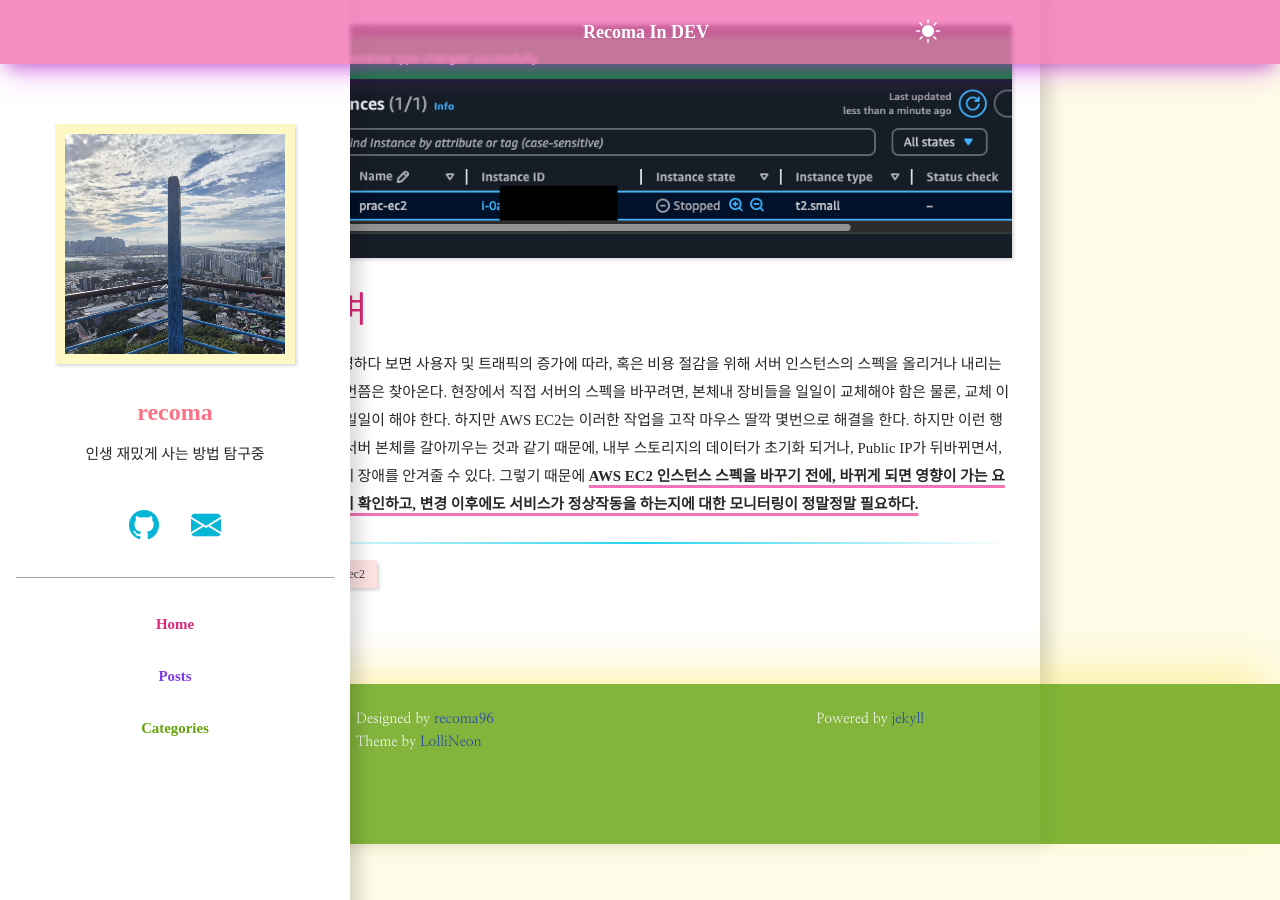
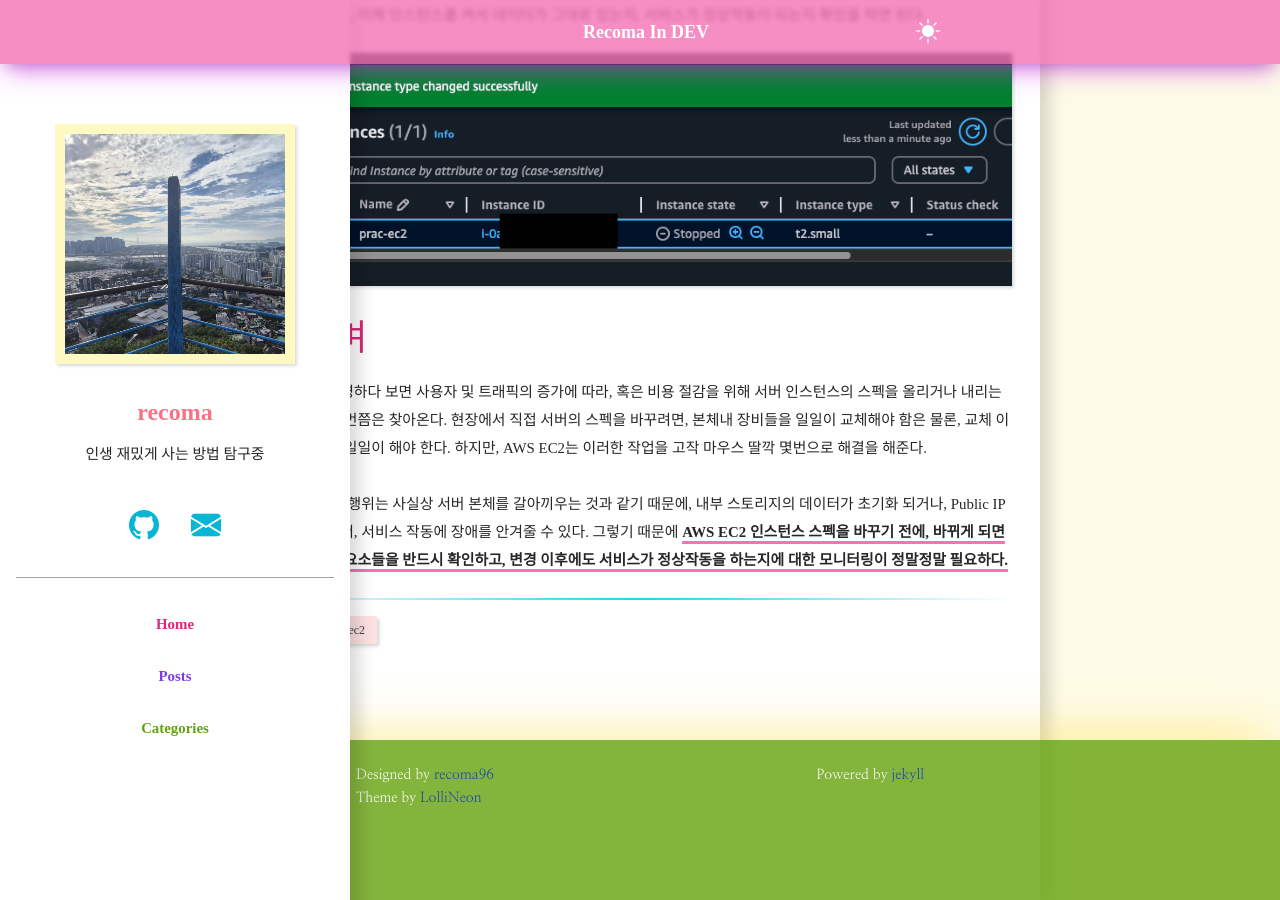
Before and after one commit to recoma96/recoma96.github.io, a Jekyll site: the page built from _posts/2024-11-29-change-type-of-ec2-instance.md, in a window 1280 px wide and 900 px high, scrolled down 6150 px. Built offline with Jekyll 4.4.1, drawn with Linux system fonts in a browser that asks for light colours; some web fonts are replaced; a style sheet for code colours, icons or effects is not loaded; some of the changed text lies outside the part shown.

Commit message:
update: EC2 유형 변경 일부 문법 수정

````diff
--- a/_posts/2024-11-29-change-type-of-ec2-instance.md
+++ b/_posts/2024-11-29-change-type-of-ec2-instance.md
@@ -10,8 +10,10 @@
 
 # 개요
 
-사이드 프로젝트나, 실무에서 대부분 서버를 돌릴 때 AWS EC2 인스턴스를 사용한다. 그런데, 사용하다 보면 인스턴스의 스펙을 올리거나 내려야 할 상황이 생긴다. 예를 들어 운영하고 있는 서버에 사용자가 증가하면서 트래픽이 많아지게 되고, 트래픽이 많아지게 되면서 CPU, RAM 사용량이 기하급수적으로 증가하게 된다면 인스턴스 스펙을 올리는 **스케일 업(Scale Up)**을 고려해야 한다. (로드밸런싱을 적극 사용하고 있다면 서버 대수를 늘리는 **스케일 (Scale Out)**을 할 수도 있겠지만. 이번 포스트에서는 이게 주제가 아니므로 패스...). 혹은 사용 대비 비용이 너무 많이 들어가 돈낭비가 지속된다면 반대로 서버 스펙을 줄일 필요가 있다.
+사이드 프로젝트나 실무에서 대부분 서버를 돌릴 때 AWS EC2 인스턴스를 사용한다. 그런데, 사용하다 보면 인스턴스의 스펙을 올리거나 내려야 할 상황이 생긴다. 예를 들어 운영하고 있는 서버에 사용자가 증가하면서 트래픽이 많아지게 되고, 트래픽이 많아지게 되면서 CPU, RAM 사용량이 기하급수적으로 증가하게 된다면, 인스턴스 스펙을 올리는 **스케일 업(Scale Up)**을 고려해야 한다. (로드밸런싱을 적극 사용하고 있다면 서버 대수를 늘리는 **스케일 (Scale Out)**을 할 수도 있겠지만. 이번 포스트에서는 이게 주제가 아니므로 패스...). 혹은 사용 대비 비용이 너무 많이 들어가 돈낭비가 지속된다면 반대로 서버 스펙을 줄일 필요가 있다.
+
 <br>
+
 순수 자체 구축된 컴퓨터를 사용하고 있다면, CPU또는 RAM을 직접 갈아끼워야 하는 수고가 만만치 않은 데다, 마더보드하고 호환되지 않을 경우 전체를 다 들어내야 하는 등, 많은 인력이 소모될 것이다. 하지만 EC2, Azure 같은 클라우드 서비스를 사용하고 있다면, 마우스 몇번 깔딱으로 스펙을 바꿀 수가 있다. 이번 포스트에서는 EC2의 유형을 변경하는 방법에 대해 설명한다.
 
 # EC2 유형 변경하기
@@ -53,7 +55,7 @@
 
 ![arch-list](/assets/img/20241129/arch-list.png)
 
-CPU 아키텍처가 Intel x86인지 AMD인지 아니면 다른 것인지 파악을 해야한다. 유형에 따라 아키텍처가 달라지는데, 이를 고려하지 않고 변경을 하게 된다면, 서비스 운영에 있어 장애를 경험할 수 있다. 예를 들어 Docker의 경우, ARM 계열의 MacOS에서 DockerFile로 이미지를 만들고 x86 계열의 EC2 인스턴스에서 해당 이미지를 생성해서 사용하려면 DockerFile의 맨 위에 아래와 같이 작성해야 한다. 아키텍처가 서로 다르기 때문이다.
+CPU 아키텍처가 Intel x86인지 AMD인지 아니면 다른 것인지 파악을 해야 한다. 유형에 따라 아키텍처가 달라지는데, 이를 고려하지 않고 변경을 하게 된다면, 서비스 운영에 있어 장애를 경험할 수 있다. 예를 들어 Docker의 경우, ARM 계열의 MacOS에서 DockerFile로 이미지를 만들고 x86 계열의 EC2 인스턴스에서 해당 이미지를 생성해서 사용하려면 DockerFile의 맨 위에 아래와 같이 작성해야 한다. 아키텍처가 서로 다르기 때문이다.
 
 ```dockerfile
 FROM --platform=linux/amd64 <이미지 유형>
@@ -88,4 +90,8 @@
 
 # 마치며
 
-서비스를 운영하다 보면 사용자 및 트래픽의 증가에 따라, 혹은 비용 절감을 위해 서버 인스턴스의 스펙을 올리거나 내리는 순간이 꼭 한번쯤은 찾아온다. 현장에서 직접 서버의 스펙을 바꾸려면, 본체내 장비들을 일일이 교체해야 함은 물론, 교체 이후의 세팅을 일일이 해야 한다. 하지만 AWS EC2는 이러한 작업을 고작 마우스 딸깍 몇번으로 해결을 한다. 하지만 이런 행위는 사실상 서버 본체를 갈아끼우는 것과 같기 때문에, 내부 스토리지의 데이터가 초기화 되거나, Public IP가 뒤바뀌면서, 서비스 작동에 장애를 안겨줄 수 있다. 그렇기 때문에 **AWS EC2 인스턴스 스펙을 바꾸기 전에, 바뀌게 되면 영향이 가는 요소들을 반드시 확인하고, 변경 이후에도 서비스가 정상작동을 하는지에 대한 모니터링이 정말정말 필요하다.**
+서비스를 운영하다 보면 사용자 및 트래픽의 증가에 따라, 혹은 비용 절감을 위해 서버 인스턴스의 스펙을 올리거나 내리는 순간이 꼭 한번쯤은 찾아온다. 현장에서 직접 서버의 스펙을 바꾸려면, 본체내 장비들을 일일이 교체해야 함은 물론, 교체 이후의 세팅을 일일이 해야 한다. 하지만, AWS EC2는 이러한 작업을 고작 마우스 딸깍 몇번으로 해결을 해준다.
+
+<br>
+
+그러나, 이런 행위는 사실상 서버 본체를 갈아끼우는 것과 같기 때문에, 내부 스토리지의 데이터가 초기화 되거나, Public IP가 뒤바뀌면서, 서비스 작동에 장애를 안겨줄 수 있다. 그렇기 때문에 **AWS EC2 인스턴스 스펙을 바꾸기 전에, 바뀌게 되면 영향이 가는 요소들을 반드시 확인하고, 변경 이후에도 서비스가 정상작동을 하는지에 대한 모니터링이 정말정말 필요하다.**
````
